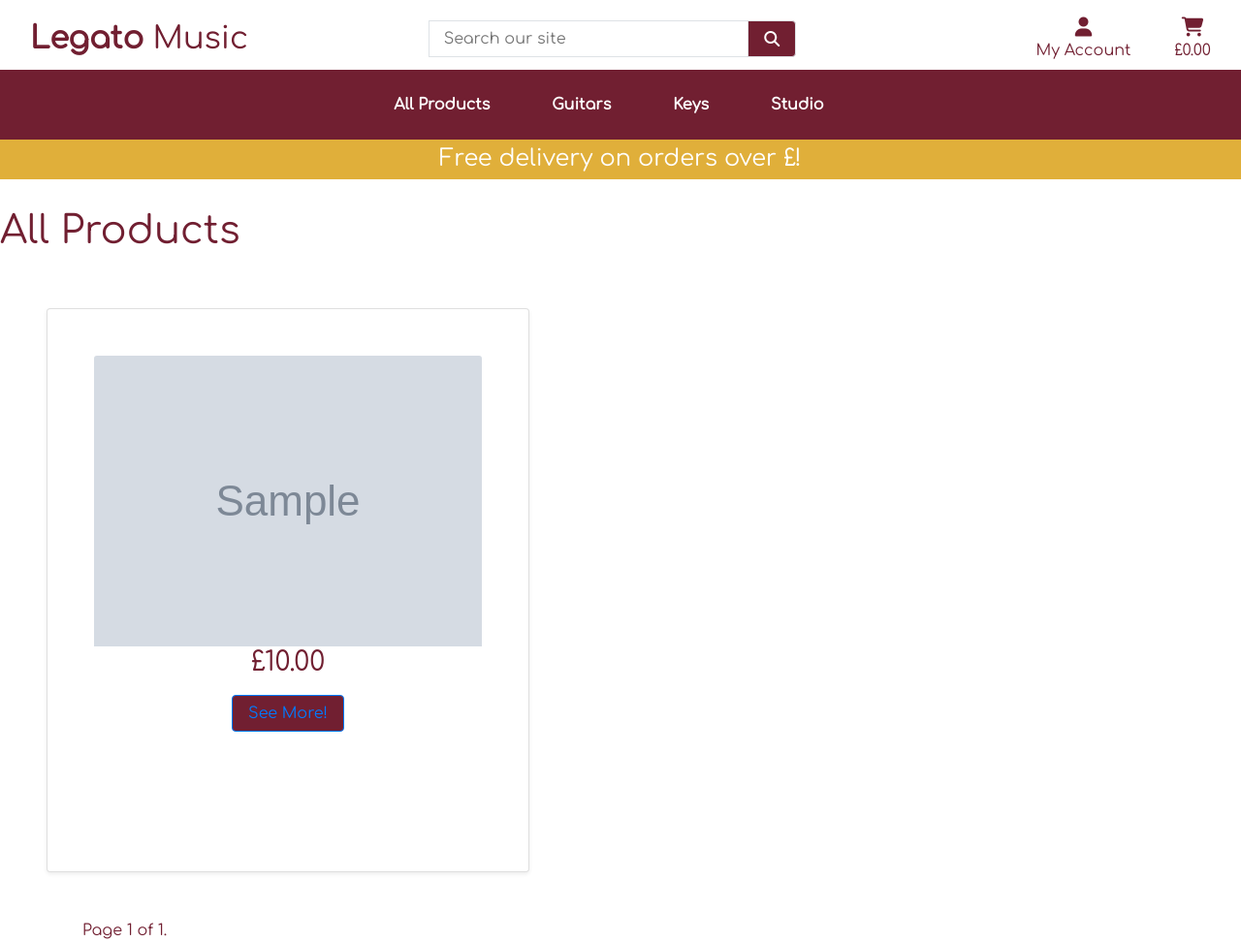
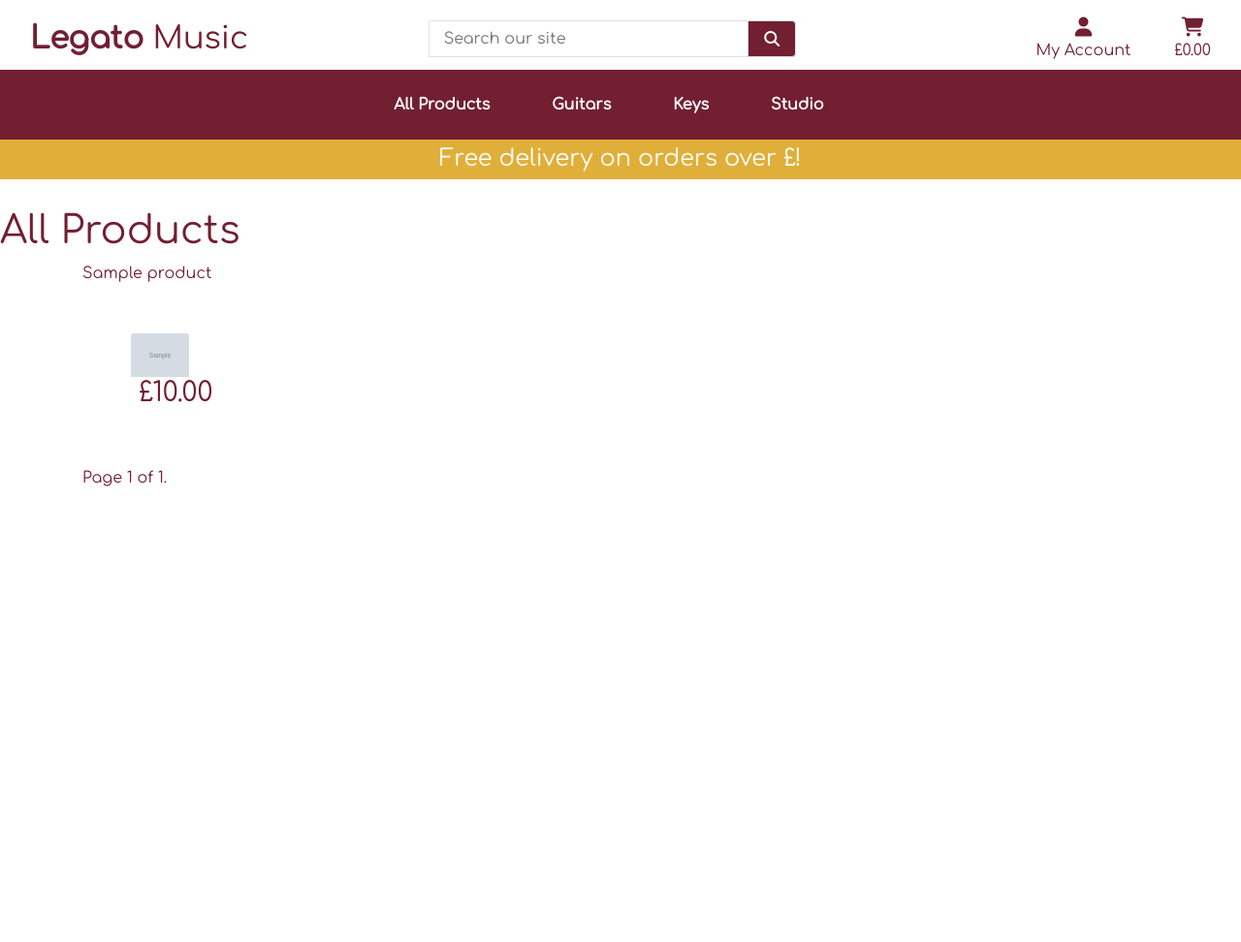
Before and after one commit to PaulModaley/guitarstore, a Django app: page /products/ in a window 1280 px wide. Shown: the whole page at 97% size. After the commit the page ends 502 px from the top, so only its background shows below. Run offline with Django 3.2, Linux system fonts and the light colour scheme; tables that the repository leaves empty hold one stand-in row (values such as "Sample post"); grey boxes marked "Sample" are stand-in pictures; some libraries are stand-ins or nearby versions.

Commit message:
add products to all products and style

```diff
--- a/products/templates/products/products.html
+++ b/products/templates/products/products.html
@@ -8,11 +8,18 @@
 
 <h1>All Products</h1>
 
-<div class="container-fluid">
+
+
+<div class="container ">
     <div class="row products">
+
         {% for product in products %}
-        <div class="card justify-content-center  m-5 pb-5 shadow-sm">
-            <div class="inner-card text-center m-5 pb-5">
+        <div class="col-sm-2">
+        <div class="panel panel-primary">
+            <div class="panel-heading">
+                {{product.name}}
+            </div>
+            <div class="panel-body">
                 {% if product.image %}
                 <a href="{% url 'product_detail' product.id %}">
                     <img class="card-img-top" src="{{ product.image.url }}" alt="{{ product.name }}">
@@ -26,13 +33,14 @@
                     <h3>£{{ product.price }}</h3>
                 </div>
 
-                <div class="px-2 mt-3">
+                <!-- <div class="px-2 mt-3">
 
                     <button class="btn btn-primary px-3"><a href="{% url 'product_detail' product.id %}">See
                             More!</a></button>
 
-                </div>
+                </div> -->
             </div>
+        </div>
         </div>
         {% endfor %}
     </div>
```
